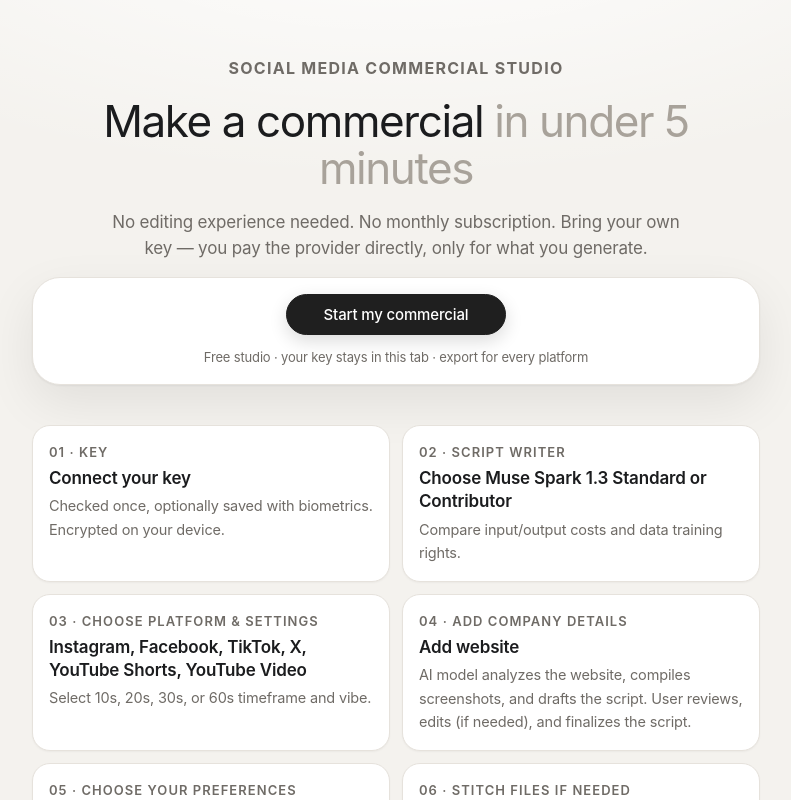
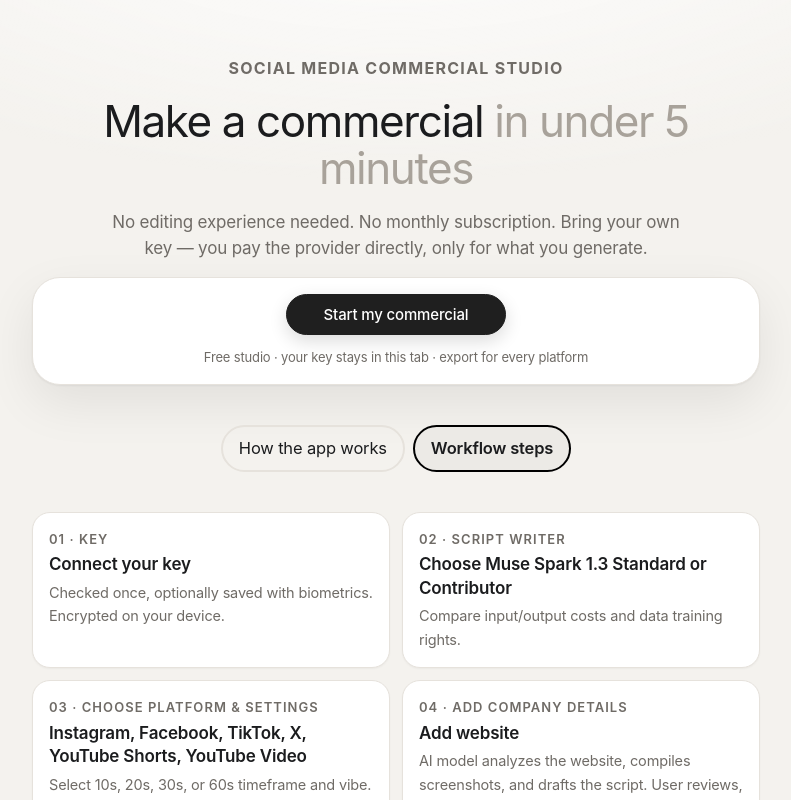
Before and after one commit to alkaika/ai-social-commercial-studio, a Next.js app: page / in a window 1280 px wide. Shown: the top 800 px of the page, without its empty margins (244-1035 px from the left). Built offline with nearby package versions, Linux system fonts and the light colour scheme.

Commit message:
Landing: How-it-works vs Workflow-steps toggle tabs

```diff
--- a/app/page.tsx
+++ b/app/page.tsx
@@ -7,6 +7,7 @@ import { JUDGING_BUILD, getStoredBuildView, setStoredBuildView, type BuildView }
 function HomeInner() {
   const params = useSearchParams();
   const [view, setView] = useState<BuildView>(JUDGING_BUILD ? 'judging' : 'byok');
+  const [infoTab, setInfoTab] = useState<'how' | 'workflow'>('workflow');
 
   // Landing runtime toggle (judging builds only):
   // - default = judging view ("Start judging run →" + "Switch to BYOK build")
@@ -64,6 +65,11 @@ function HomeInner() {
           <p className="text-center text-[13px] text-muted mt-3">{JUDGING ? 'Judging mode is powered by the host key. No API key needed.' : JUDGING_BUILD ? 'Add your API key on the next page' : 'Free studio · your key stays in this tab · export for every platform'}</p>
         </div>
       </div>
+      <div className="flex gap-2 justify-center">
+        <button className={`border-2 rounded-full px-4 py-2 ${infoTab === 'how' ? 'border-black bg-neutral-100 font-semibold' : 'border-neutral-200'}`} onClick={() => setInfoTab('how')}>How the app works</button>
+        <button className={`border-2 rounded-full px-4 py-2 ${infoTab === 'workflow' ? 'border-black bg-neutral-100 font-semibold' : 'border-neutral-200'}`} onClick={() => setInfoTab('workflow')}>Workflow steps</button>
+      </div>
+      {infoTab === 'workflow' ? (
       <div className="grid sm:grid-cols-2 gap-3">
         <div className="meta-tile">
           <p className="text-[13px] font-semibold uppercase tracking-[0.08em] text-muted mb-1">01 · Key</p>
@@ -96,6 +102,20 @@ function HomeInner() {
           <p className="text-[14.5px] text-muted mt-1 leading-relaxed">Our Stitch feature is available if Meta.ai has issues stitching your files.</p>
         </div>
       </div>
+      ) : (
+      <div className="grid sm:grid-cols-2 gap-3">
+        <div className="meta-tile">
+          <p className="text-[13px] font-semibold uppercase tracking-[0.08em] text-muted mb-1">Paste → Prompt</p>
+          <p className="font-semibold text-[17px] leading-snug">How the app works (coming soon)</p>
+          <p className="text-[14.5px] text-muted mt-1 leading-relaxed">Mock content — real explainer text goes here.</p>
+        </div>
+        <div className="meta-tile">
+          <p className="text-[13px] font-semibold uppercase tracking-[0.08em] text-muted mb-1">Generate → Share</p>
+          <p className="font-semibold text-[17px] leading-snug">How the app works (coming soon)</p>
+          <p className="text-[14.5px] text-muted mt-1 leading-relaxed">Mock content — real explainer text goes here.</p>
+        </div>
+      </div>
+      )}
       {!JUDGING && (
         <div className="card">
           <h2 className="font-semibold text-[18px] tracking-tight">Why bring your own key?</h2>
```
